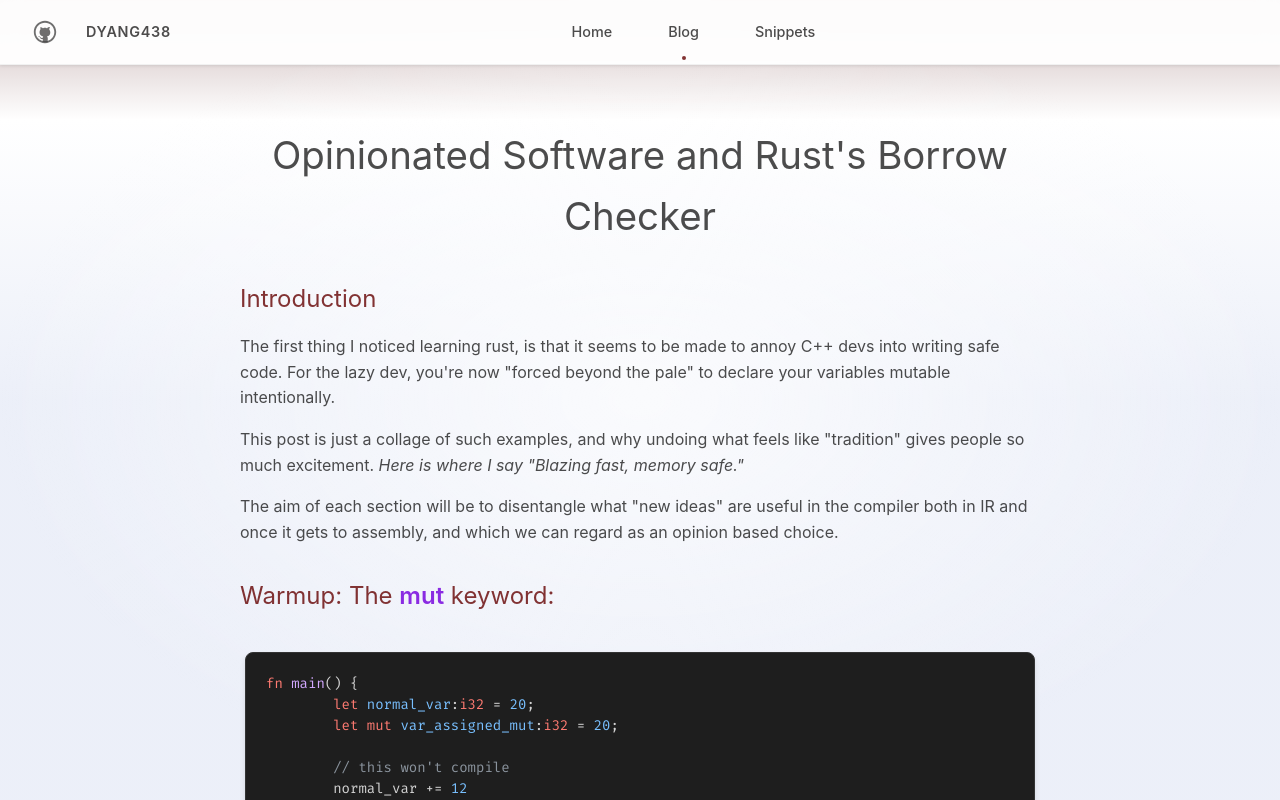
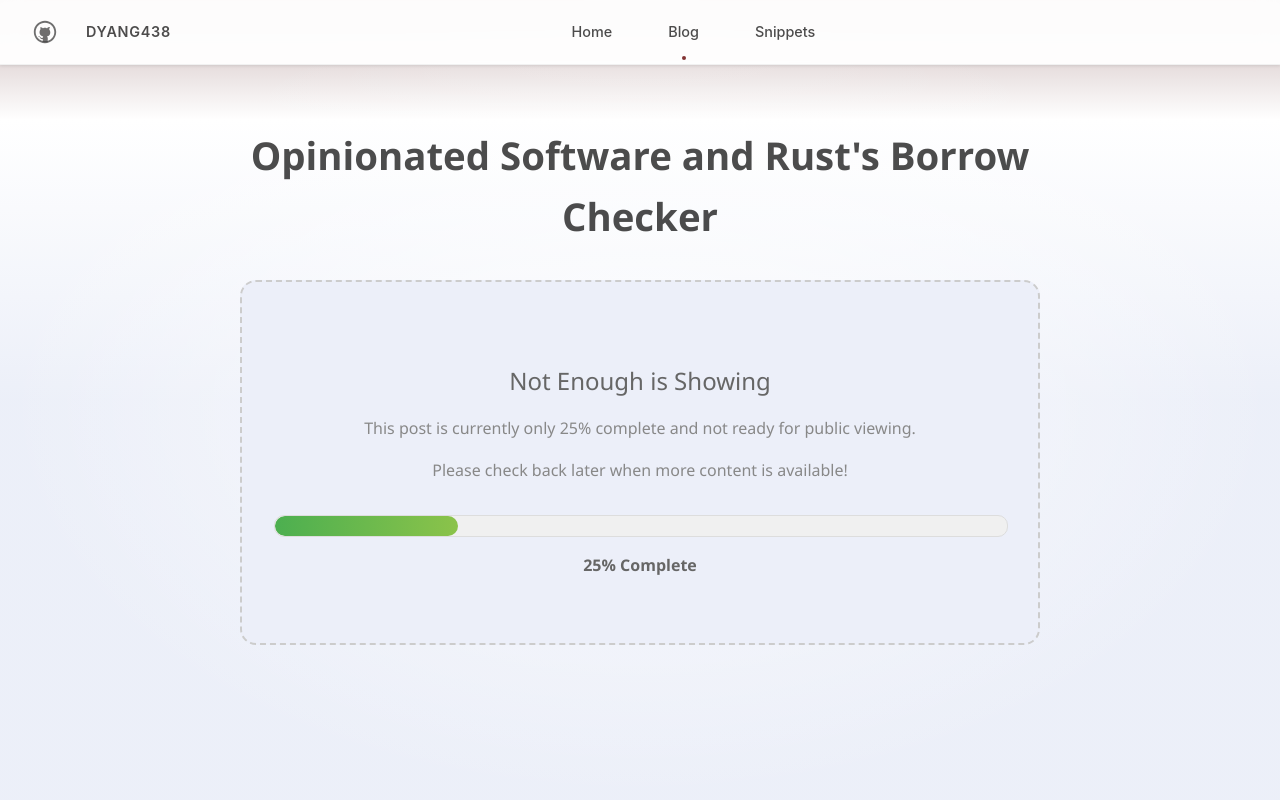
Before and after one commit to dyang438/blog_website, a SvelteKit app: page /blog/rust_borrow_checker in a window 1280 px wide. Shown: the top 800 px of the page. Built offline with nearby package versions, Linux system fonts and the light colour scheme.

Commit message:
good work for reticular blog post, teasing system added

```diff
--- /dev/null
+++ b/src/routes/HiddenPost.svelte
@@ -0,0 +1,87 @@
+<script>
+    export let title;
+    export let completionPercentage = 25;
+</script>
+
+<svelte:head>
+    <title>{title}</title>
+    <meta name="description" content="This post is not yet ready for viewing." />
+</svelte:head>
+
+<div class="all">
+    <br /><br />
+
+    <h1 class="title">
+        {title}
+    </h1>
+
+    <div class="hidden-content">
+        <h2>Not Enough is Showing</h2>
+        <p>This post is currently only {completionPercentage}% complete and not ready for public viewing.</p>
+        <p>Please check back later when more content is available!</p>
+
+        <div class="progress-bar">
+            <div class="progress-fill" style="width: {completionPercentage}%"></div>
+        </div>
+        <p class="progress-text">{completionPercentage}% Complete</p>
+    </div>
+</div>
+
+<style>
+    .all {
+        font-family: "Segoe UI", Tahoma, Geneva, Verdana, sans-serif;
+        max-width: 800px;
+        margin: 0 auto;
+        padding: 2rem;
+    }
+
+    .title {
+        width: 100%;
+        font-weight: bold;
+        text-align: center;
+        margin-bottom: 2rem;
+    }
+
+    .hidden-content {
+        text-align: center;
+        padding: 3rem 2rem;
+        background-color: var(--color-bg-2);
+        border-radius: 16px;
+        border: 2px dashed #ccc;
+    }
+
+
+    h2 {
+        color: #666;
+        margin-bottom: 1rem;
+    }
+
+    p {
+        color: #888;
+        margin-bottom: 1rem;
+        line-height: 1.6;
+    }
+
+    .progress-bar {
+        width: 100%;
+        height: 20px;
+        background-color: #f0f0f0;
+        border-radius: 10px;
+        overflow: hidden;
+        margin: 2rem 0 1rem 0;
+        border: 1px solid #ddd;
+    }
+
+    .progress-fill {
+        height: 100%;
+        background: linear-gradient(90deg, #4caf50, #8bc34a);
+        transition: width 0.3s ease;
+        border-radius: 10px;
+    }
+
+    .progress-text {
+        font-weight: 600;
+        color: #666;
+        margin-top: 0.5rem;
+    }
+</style>
--- a/src/routes/blog/rust_borrow_checker/+page.svelte
+++ b/src/routes/blog/rust_borrow_checker/+page.svelte
@@ -1,6 +1,10 @@
 <script>
 	import CodeBlock from "../../CodeBlock.svelte";
 	import '../../../lib/styles/blog.css';
+	import HiddenPost from '../../HiddenPost.svelte';
+
+	const isHidden = true;
+	const completionPercentage = 25;
 
 	let mut_example = `\`\`\`rust
 fn main() {
@@ -59,7 +63,13 @@ fn main() {
 	<meta name="description" content="Deep dive into Rust's borrow checker, ownership rules, and memory safety guarantees" />
 </svelte:head>
 
-<div class="all">
+{#if isHidden}
+	<HiddenPost
+		title="Opinionated Software and Rust's Borrow Checker"
+		completionPercentage={completionPercentage}
+	/>
+{:else}
+	<div class="all">
 	<br /><br />
 
 	<h1 class="title">
@@ -89,3 +99,4 @@ fn main() {
 
 	</div>
 </div>
+{/if}
```
Also changed, not shown: src/routes/ArticleItem.svelte (+28 -4 lines), src/routes/blog/+page.svelte (+14 -5 lines), src/routes/blog/amazon_summer/+page.svelte (+11 -1 lines), src/routes/blog/reticular_ai_winter/+page.svelte (+36 -4 lines).
